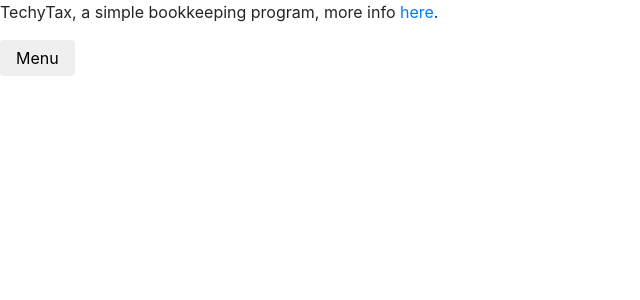
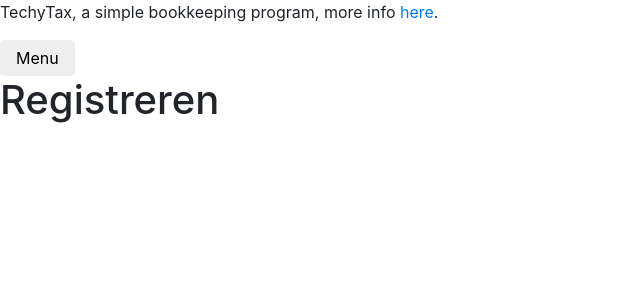
Before and after one commit to beemsoft/techytax-ngx, an Angular app: page /register in a window 1280 px wide. Before the commit this address led to /. Shown: the top 300 px of the page, without its empty margins (0-640 px from the left). Built offline with nearby package versions, Linux system fonts and the light colour scheme.

Commit message:
Added register component

```diff
--- a/src/app/app-routing.module.ts
+++ b/src/app/app-routing.module.ts
@@ -4,6 +4,7 @@
 import {LoginComponent} from './login/login.component';
 import {FiscalOverviewComponent} from './fiscal-overview/fiscal-overview.component';
 import {SendInvoiceComponent} from './send-invoice/send-invoice.component';
+import { RegisterComponent } from './register/register.component';
 
 const routes: Routes = [
   {
@@ -21,7 +22,12 @@
   {
     path: 'send-invoice',
     component: SendInvoiceComponent
+  },
+  {
+    path: 'register',
+    component: RegisterComponent
   }
+
 ];
 
 @NgModule({
--- a/src/app/app.module.ts
+++ b/src/app/app.module.ts
@@ -18,6 +18,7 @@
 import {MatButtonModule} from '@angular/material/button';
 import {MatMenuModule} from '@angular/material/menu';
 import {SendInvoiceModule} from './send-invoice/send-invoice.module';
+import { RegisterModule } from './register/register.module';
 
 @NgModule({
   imports: [
@@ -36,7 +37,8 @@
     FormsModule,
     VatModule,
     FiscalOverviewModule,
-    SendInvoiceModule
+    SendInvoiceModule,
+    RegisterModule
   ],
   declarations: [
     AppComponent,
--- a/src/app/login/login.component.html
+++ b/src/app/login/login.component.html
@@ -13,7 +13,3 @@
     <button type="button" (click)="register()" class="btn">Aanmelden</button>
   </form>
 </div>
-<!--<div *ngIf="loggedIn">-->
-  <!--<sd-navbar (userChanged)="handleUserChange2($event)"></sd-navbar>-->
-  <!--<router-outlet></router-outlet>-->
-<!--</div>-->
--- /dev/null
+++ b/src/app/register/register.component.html
@@ -0,0 +1 @@
+<h1>Registreren</h1>
--- /dev/null
+++ b/src/app/register/register.component.ts
@@ -0,0 +1,7 @@
+import { Component, OnInit } from '@angular/core';
+
+@Component({ templateUrl: 'register.component.html' })
+export class RegisterComponent implements OnInit {
+  ngOnInit(): void {
+  }
+}
--- /dev/null
+++ b/src/app/register/register.module.ts
@@ -0,0 +1,25 @@
+import { CUSTOM_ELEMENTS_SCHEMA, NgModule } from '@angular/core';
+import { CommonModule } from '@angular/common';
+import { FormsModule } from '@angular/forms';
+import { MatTableModule } from '@angular/material/table';
+import { RegisterService } from '../shared/services/register.service';
+import { RegisterComponent } from './register.component';
+
+@NgModule({
+  imports: [
+    FormsModule,
+    CommonModule,
+    MatTableModule
+  ],
+  declarations: [
+    RegisterComponent
+  ],
+  exports: [RegisterComponent],
+  providers: [
+    RegisterService
+  ],
+  schemas: [CUSTOM_ELEMENTS_SCHEMA]
+})
+
+export class RegisterModule {
+}
--- a/src/app/send-invoice/send-invoice.component.ts
+++ b/src/app/send-invoice/send-invoice.component.ts
@@ -4,9 +4,7 @@
 import * as moment from 'moment';
 import {RegisterService, Registration} from '../shared/services/register.service';
 
-@Component({
-  templateUrl: 'send-invoice.component.html'
-})
+@Component({ templateUrl: 'send-invoice.component.html' })
 export class SendInvoiceComponent implements OnInit {
 
   projects: Project[];
```
